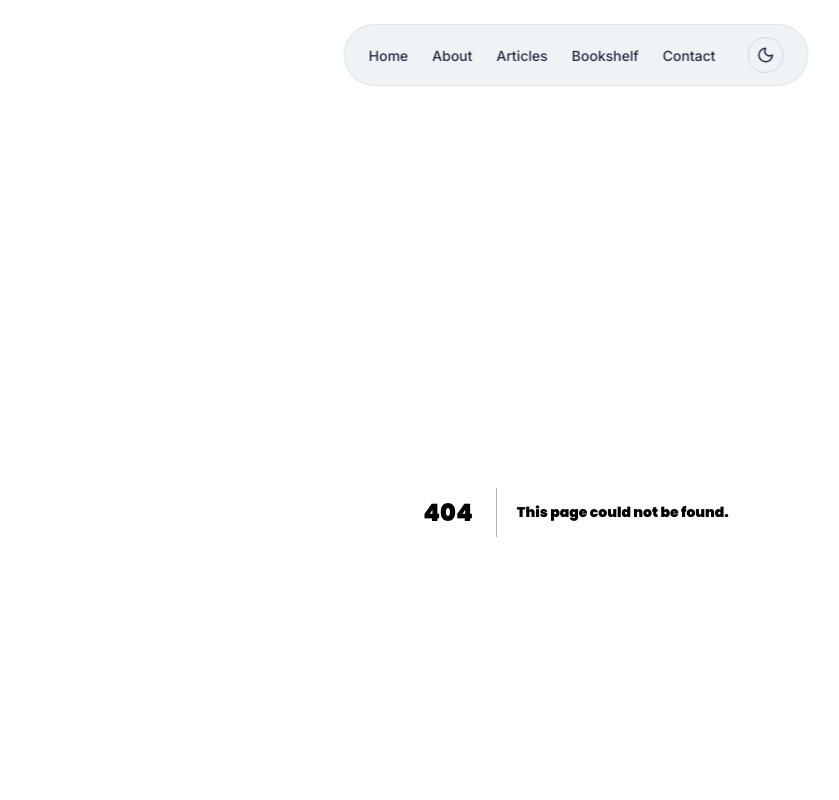
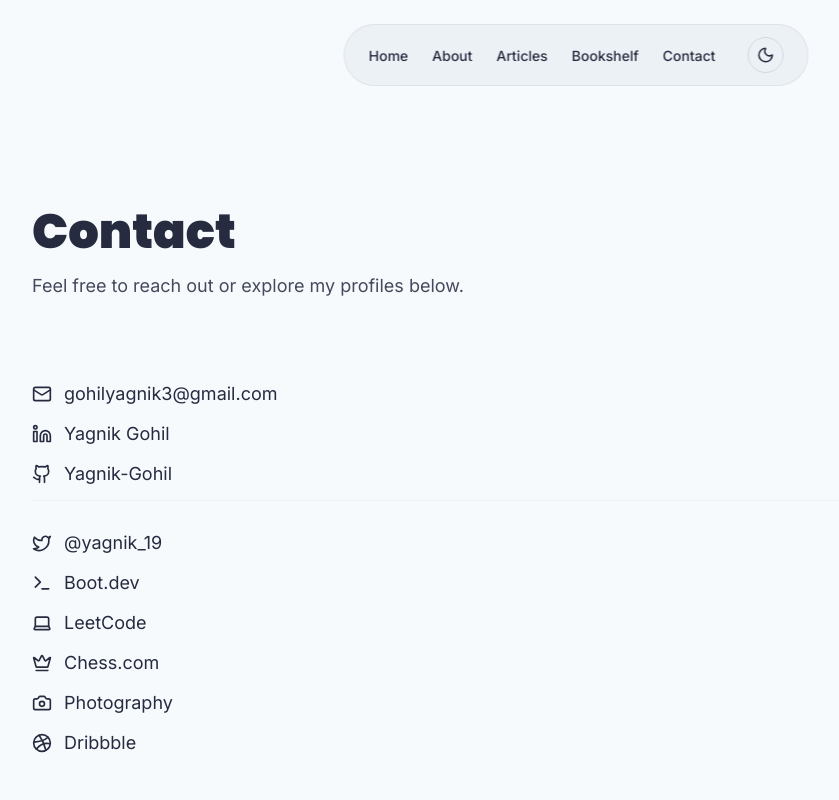
Before and after one commit to Yagnik-Gohil/portfolio-v4, a Next.js app: page /contact in a window 1280 px wide. Before the commit this address had no page. Shown: the top 800 px of the page, without its empty margins (64-903 px from the left). Built offline with nearby package versions, Linux system fonts and the light colour scheme.

Commit message:
feat: added contact page

```diff
--- /dev/null
+++ b/app/contact/page.tsx
@@ -0,0 +1,117 @@
+import Link from "next/link";
+import {
+  Mail,
+  Linkedin,
+  Github,
+  Terminal,
+  Laptop,
+  Twitter,
+  Camera,
+  Crown,
+  Dribbble,
+} from "lucide-react";
+
+export default function Contact() {
+  return (
+    <div className="container mx-auto px-6 sm:px-10 md:px-16 lg:px-24 py-24 space-y-20">
+      {/* Header */}
+      <section className="max-w-3xl">
+        <h1 className="text-4xl sm:text-5xl font-bold mb-4">Contact</h1>
+        <p className="text-lg opacity-85">
+          Feel free to reach out or explore my profiles below.
+        </p>
+      </section>
+
+      {/* All Contacts Combined */}
+      <section className="space-y-8">
+        <ul className="space-y-3 text-lg">
+          <li>
+            <Link
+              href="mailto:gohilyagnik3@gmail.com"
+              className="flex items-center gap-3 hover:opacity-80 transition"
+            >
+              <Mail className="w-5 h-5" /> gohilyagnik3@gmail.com
+            </Link>
+          </li>
+          <li>
+            <Link
+              href="https://www.linkedin.com/in/yagnik-gohil-087601189"
+              target="_blank"
+              className="flex items-center gap-3 hover:opacity-80 transition"
+            >
+              <Linkedin className="w-5 h-5" /> Yagnik Gohil
+            </Link>
+          </li>
+          <li>
+            <Link
+              href="https://github.com/Yagnik-Gohil"
+              target="_blank"
+              className="flex items-center gap-3 hover:opacity-80 transition"
+            >
+              <Github className="w-5 h-5" /> Yagnik-Gohil
+            </Link>
+          </li>
+
+          {/* Divider */}
+          <li className="pt-4 border-t border-[hsl(var(--border))]/30"></li>
+
+          {/* Other Links */}
+          <li>
+            <Link
+              href="https://x.com/yagnik_19"
+              target="_blank"
+              className="flex items-center gap-3 hover:opacity-80 transition"
+            >
+              <Twitter className="w-5 h-5" /> @yagnik_19
+            </Link>
+          </li>
+          <li>
+            <Link
+              href="https://www.boot.dev/u/yagnik"
+              target="_blank"
+              className="flex items-center gap-3 hover:opacity-80 transition"
+            >
+              <Terminal className="w-5 h-5" /> Boot.dev
+            </Link>
+          </li>
+          <li>
+            <Link
+              href="https://leetcode.com/u/yagnik-gohil"
+              target="_blank"
+              className="flex items-center gap-3 hover:opacity-80 transition"
+            >
+              <Laptop className="w-5 h-5" /> LeetCode
+            </Link>
+          </li>
+          <li>
+            <Link
+              href="https://www.chess.com/member/yagnik-gambit"
+              target="_blank"
+              className="flex items-center gap-3 hover:opacity-80 transition"
+            >
+              <Crown className="w-5 h-5" /> Chess.com
+            </Link>
+          </li>
+          <li>
+            <Link
+              href="https://www.instagram.com/wisdom.not.found/"
+              target="_blank"
+              className="flex items-center gap-3 hover:opacity-80 transition"
+            >
+              <Camera className="w-5 h-5" /> Photography
+            </Link>
+          </li>
+          <li>
+            <Link
+              href="https://dribbble.com/nik__art"
+              target="_blank"
+              className="flex items-center gap-3 hover:opacity-80 transition"
+            >
+              <Dribbble className="w-5 h-5" /> Dribbble
+            </Link>
+          </li>
+        </ul>
+      </section>
+    </div>
+  );
+}
```
